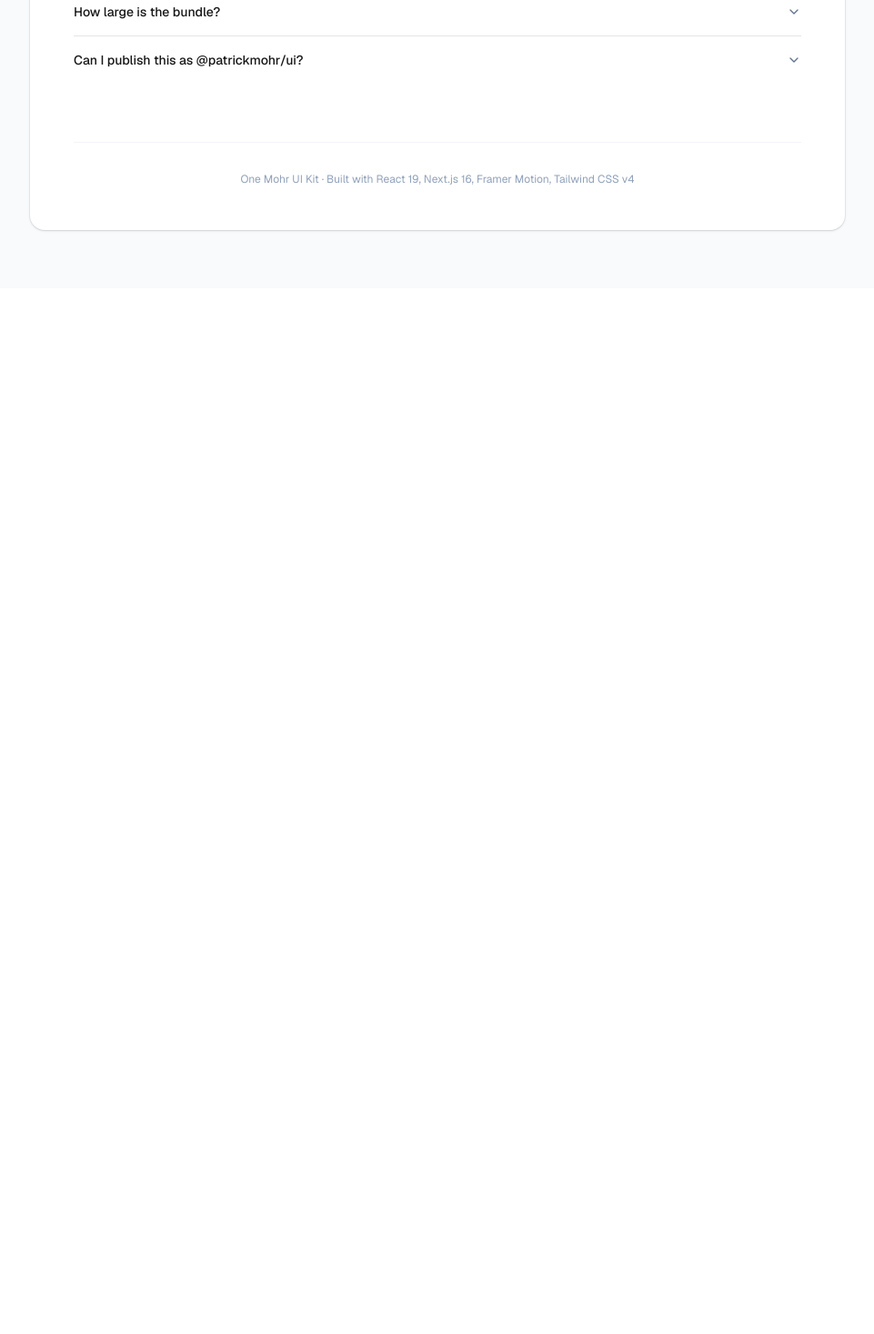
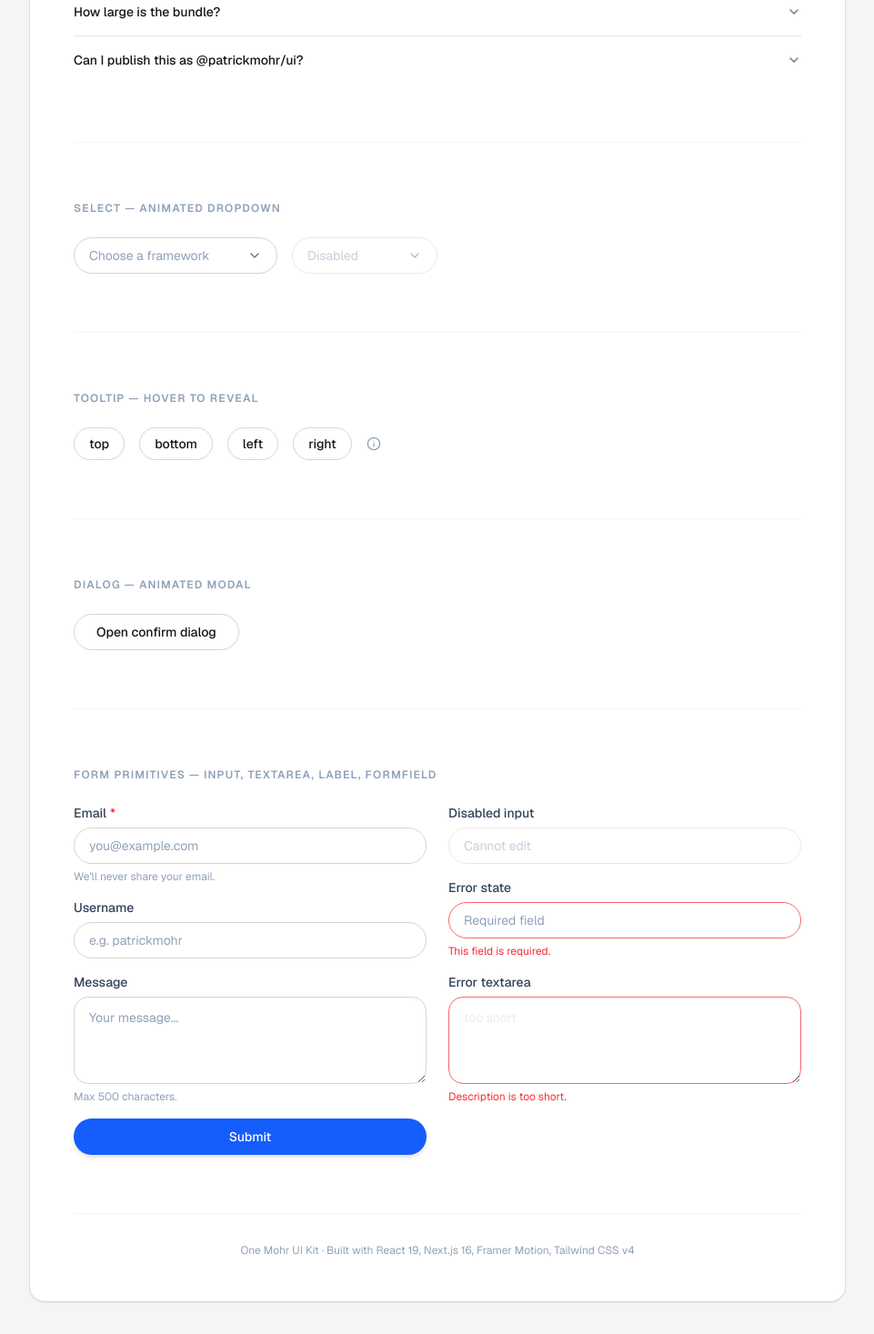
Before and after one commit to pmdice/one-mohr-ui-kit, a Next.js app: page / in a window 1280 px wide. Shown: the part 2998-4465 px from the top of the page at 91% size, without its empty margins (159-1120 px from the left). Before the commit the page ends 3315 px from the top, so only its background shows below. Built offline with nearby package versions, Linux system fonts and the light colour scheme.

Commit message:
Refactor `Home` page with new primitives (`Select`, `Tooltip`, `Dialog`, `Input`, `FormField`, `Textarea`); update CSS for theming consistency

```diff
--- a/app/globals.css
+++ b/app/globals.css
@@ -3,10 +3,10 @@
 :root {
   --background: #ffffff;
   --foreground: #171717;
-  --border: #e2e8f0;
+  --border: #e5e5e5;
   --ring: #3b82f6;
-  --muted: #f1f5f9;
-  --muted-foreground: #64748b;
+  --muted: #f5f5f5;
+  --muted-foreground: #737373;
 }
 
 @theme inline {
@@ -23,9 +23,9 @@
 .dark {
   --background: #0a0a0a;
   --foreground: #ededed;
-  --border: #1e293b;
-  --muted: #1e293b;
-  --muted-foreground: #94a3b8;
+  --border: #262626;
+  --muted: #171717;
+  --muted-foreground: #a3a3a3;
 }
 
 body {
--- a/app/layout.tsx
+++ b/app/layout.tsx
@@ -31,7 +31,7 @@ export default function RootLayout({
         >
         <ThemeProvider
             attribute="class"
-            defaultTheme="system"
+            defaultTheme="dark"
             enableSystem
             disableTransitionOnChange
         >
--- a/app/page.tsx
+++ b/app/page.tsx
@@ -1,15 +1,22 @@
 "use client"
 
+import * as React from "react"
 import { Hero } from "@/components/organisms/Hero/Hero"
 import { Button } from "@/components/atoms/Button/Button"
 import { Badge } from "@/components/atoms/Badge/Badge"
 import { FadeIn } from "@/components/atoms/FadeIn/FadeIn"
-import { Card, CardHeader, CardTitle, CardDescription, CardContent, CardFooter } from "@/components/molecules/Card/Card"
+import { Tooltip } from "@/components/atoms/Tooltip/Tooltip"
+import { Input } from "@/components/atoms/Input/Input"
+import { Textarea } from "@/components/atoms/Textarea/Textarea"
+import { Card, CardHeader, CardTitle, CardDescription, CardFooter } from "@/components/molecules/Card/Card"
 import { Accordion } from "@/components/molecules/Accordion/Accordion"
 import { Tabs } from "@/components/molecules/Tabs/Tabs"
 import { useToast } from "@/components/molecules/Toast/Toast"
 import { SearchInput } from "@/components/molecules/SearchInput/SearchInput"
-import { ArrowRight, Layers, Zap, Accessibility, Package } from "lucide-react"
+import { Dialog, DialogFooter } from "@/components/molecules/Dialog/Dialog"
+import { Select } from "@/components/molecules/Select/Select"
+import { FormField } from "@/components/molecules/FormField/FormField"
+import { ArrowRight, Layers, Zap, Accessibility, Package, Info } from "lucide-react"
 
 function SectionLabel({ children }: { children: React.ReactNode }) {
     return (
@@ -62,9 +69,9 @@ const TABS_ITEMS = [
                     { name: "SearchInput", status: "stable" as const },
                     { name: "FadeIn", status: "stable" as const },
                     { name: "Navbar", status: "stable" as const },
-                    { name: "Dialog", status: "planned" as const },
-                    { name: "Select", status: "planned" as const },
-                    { name: "Tooltip", status: "planned" as const },
+                    { name: "Dialog", status: "stable" as const },
+                    { name: "Select", status: "stable" as const },
+                    { name: "Tooltip", status: "stable" as const },
                 ].map(({ name, status }) => (
                     <div key={name} className="flex items-center justify-between rounded-lg border border-slate-100 px-3 py-2 dark:border-slate-800">
                         <span className="text-sm font-medium text-slate-700 dark:text-slate-300">{name}</span>
@@ -103,10 +110,13 @@ const TABS_ITEMS = [
 
 export default function Home() {
     const { toast } = useToast()
+    const [dialogOpen, setDialogOpen] = React.useState(false)
+    const [selectValue, setSelectValue] = React.useState("")
+    const [formError, setFormError] = React.useState("")
 
     return (
-        <main className="min-h-screen bg-slate-50 px-4 py-6 dark:bg-slate-950 md:px-16 md:py-16">
-            <div className="mx-auto max-w-4xl rounded-2xl bg-white shadow-sm ring-1 ring-slate-900/5 dark:bg-slate-900 dark:ring-slate-700/50">
+        <main className="min-h-screen bg-neutral-100 px-4 py-6 dark:bg-[#0a0a0a] md:px-16 md:py-16">
+            <div className="mx-auto max-w-4xl rounded-2xl bg-white shadow-sm ring-1 ring-black/5 dark:bg-neutral-950 dark:ring-white/5">
                 <div className="p-6 md:p-12">
 
                     {/* Header tag */}
@@ -265,6 +275,114 @@ export default function Home() {
                         <Accordion items={ACCORDION_ITEMS} />
                     </FadeIn>
 
+                    <Divider />
+
+                    {/* Select */}
+                    <FadeIn>
+                        <SectionLabel>Select — animated dropdown</SectionLabel>
+                        <div className="flex flex-wrap items-start gap-4">
+                            <Select
+                                options={[
+                                    { value: "next", label: "Next.js" },
+                                    { value: "remix", label: "Remix" },
+                                    { value: "astro", label: "Astro" },
+                                    { value: "vite", label: "Vite + React" },
+                                ]}
+                                value={selectValue}
+                                onChange={setSelectValue}
+                                placeholder="Choose a framework"
+                                className="w-56"
+                            />
+                            <Select
+                                options={[{ value: "x", label: "Option" }]}
+                                disabled
+                                placeholder="Disabled"
+                                className="w-40"
+                            />
+                        </div>
+                    </FadeIn>
+
+                    <Divider />
+
+                    {/* Tooltip */}
+                    <FadeIn>
+                        <SectionLabel>Tooltip — hover to reveal</SectionLabel>
+                        <div className="flex flex-wrap items-center gap-4">
+                            {(["top", "bottom", "left", "right"] as const).map(side => (
+                                <Tooltip key={side} content={`Tooltip · ${side}`} side={side}>
+                                    <Button variant="outline" size="sm">{side}</Button>
+                                </Tooltip>
+                            ))}
+                            <Tooltip content="More info about this field" side="right">
+                                <button className="text-slate-400 transition-colors hover:text-slate-600" aria-label="Info">
+                                    <Info className="h-4 w-4" />
+                                </button>
+                            </Tooltip>
+                        </div>
+                    </FadeIn>
+
+                    <Divider />
+
+                    {/* Dialog */}
+                    <FadeIn>
+                        <SectionLabel>Dialog — animated modal</SectionLabel>
+                        <div className="flex flex-wrap gap-3">
+                            <Button variant="outline" onClick={() => setDialogOpen(true)}>
+                                Open confirm dialog
+                            </Button>
+                        </div>
+                        <Dialog
+                            open={dialogOpen}
+                            onClose={() => setDialogOpen(false)}
+                            title="Delete this item?"
+                            description="This will permanently remove the item from your workspace. This action cannot be undone."
+                        >
+                            <DialogFooter>
+                                <Button variant="outline" onClick={() => setDialogOpen(false)}>Cancel</Button>
+                                <Button variant="destructive" onClick={() => { setDialogOpen(false); toast({ title: "Item deleted", variant: "error" }) }}>
+                                    Delete
+                                </Button>
+                            </DialogFooter>
+                        </Dialog>
+                    </FadeIn>
+
+                    <Divider />
+
+                    {/* Form */}
+                    <FadeIn>
+                        <SectionLabel>Form primitives — Input, Textarea, Label, FormField</SectionLabel>
+                        <div className="grid gap-6 sm:grid-cols-2">
+                            <div className="space-y-4">
+                                <FormField label="Email" htmlFor="demo-email" required hint="We'll never share your email.">
+                                    <Input id="demo-email" type="email" placeholder="you@example.com" />
+                                </FormField>
+                                <FormField label="Username" htmlFor="demo-user" error={formError || undefined}>
+                                    <Input
+                                        id="demo-user"
+                                        placeholder="e.g. patrickmohr"
+                                        onChange={e => setFormError(e.target.value.length > 0 && e.target.value.length < 3 ? "Username must be at least 3 characters." : "")}
+                                        error={!!formError}
+                                    />
+                                </FormField>
+                                <FormField label="Message" htmlFor="demo-msg" hint="Max 500 characters.">
+                                    <Textarea id="demo-msg" placeholder="Your message..." />
+                                </FormField>
+                                <Button className="w-full">Submit</Button>
+                            </div>
+                            <div className="space-y-4">
+                                <FormField label="Disabled input" htmlFor="demo-disabled">
+                                    <Input id="demo-disabled" placeholder="Cannot edit" disabled />
+                                </FormField>
+                                <FormField label="Error state" htmlFor="demo-error" error="This field is required.">
+                                    <Input id="demo-error" placeholder="Required field" error />
+                                </FormField>
+                                <FormField label="Error textarea" htmlFor="demo-ta-err" error="Description is too short.">
+                                    <Textarea id="demo-ta-err" placeholder="Enter description..." error defaultValue="too short" />
+                                </FormField>
+                            </div>
+                        </div>
+                    </FadeIn>
+
                     {/* Footer */}
                     <div className="mt-16 border-t border-slate-100 pt-8 dark:border-slate-800">
                         <p className="text-center text-xs text-slate-400 dark:text-slate-500">
```
